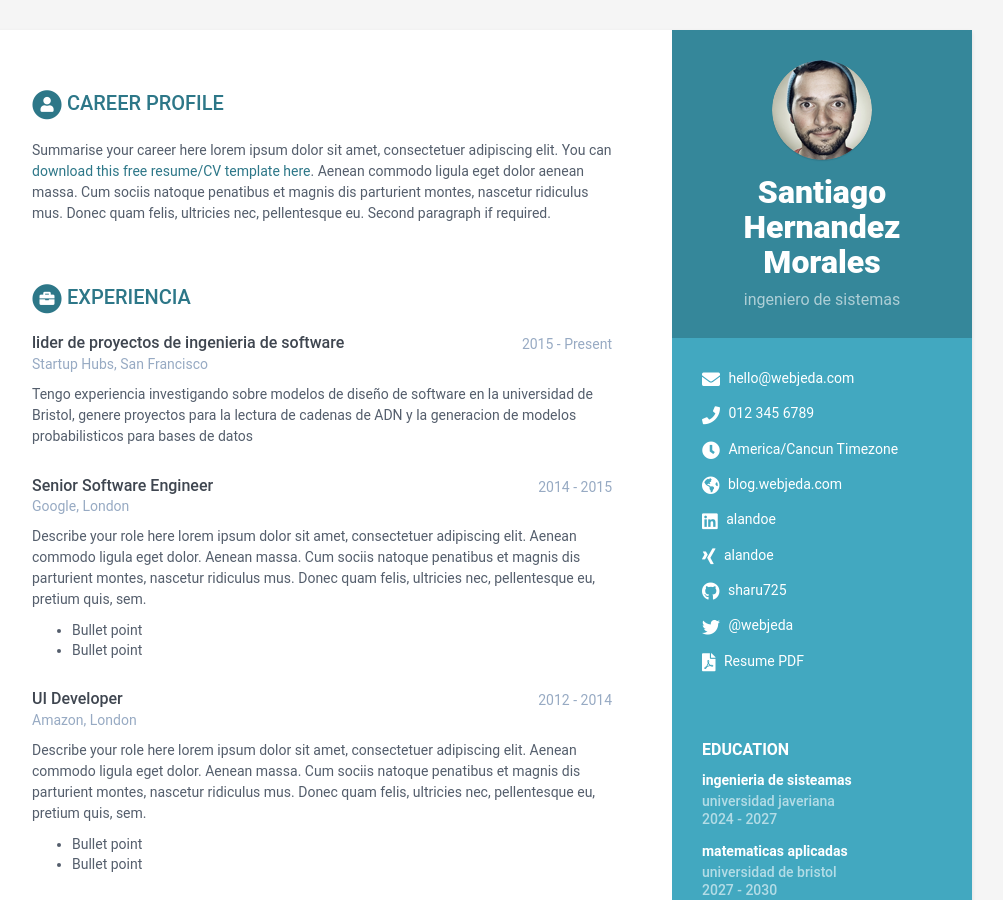
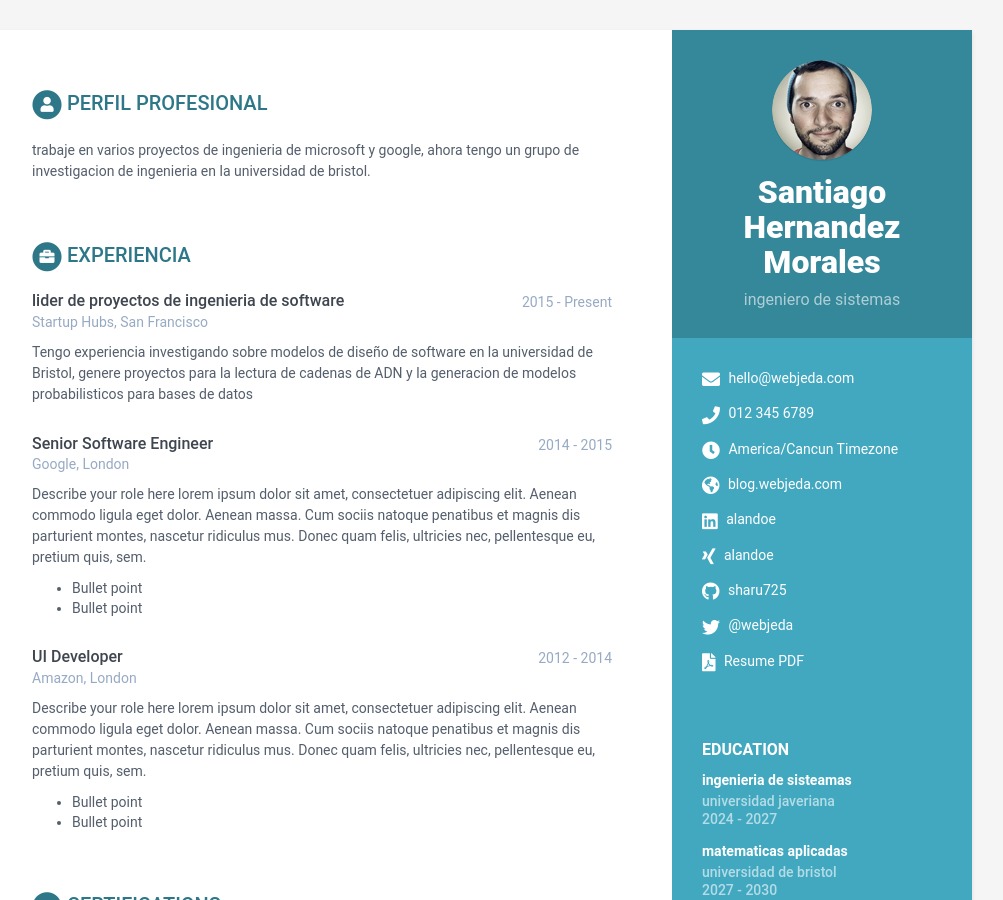
Before and after one commit to santiagohernandezmorales3-collab/Hernandez-cvIssues, a Jekyll site: the page built from index.html, in a window 1280 px wide and 900 px high. Shown: the whole window, without its empty margins (168-1171 px from the left). Built offline with Jekyll 4.4.1, drawn with Linux system fonts in a browser that asks for light colours.

Commit message:
Cambio de perfil profesional

```diff
--- a/_data/data.yml
+++ b/_data/data.yml
@@ -55,14 +55,9 @@ sidebar:
           link:
 
 career-profile:
-    title: Career Profile
+    title: perfil profesional
     summary: |
-      Summarise your career here lorem ipsum dolor sit amet, consectetuer
-      adipiscing elit. You can [download this free resume/CV template here]().
-      Aenean commodo ligula eget dolor aenean massa. Cum sociis natoque
-      penatibus et magnis dis parturient montes, nascetur ridiculus mus.
-      Donec quam felis, ultricies nec, pellentesque eu.
-      Second paragraph if required.
+      trabaje en varios proyectos de ingenieria de microsoft y google, ahora tengo un grupo de investigacion de ingenieria en la universidad de bristol.
 education:
     title: Education
     info:
```
